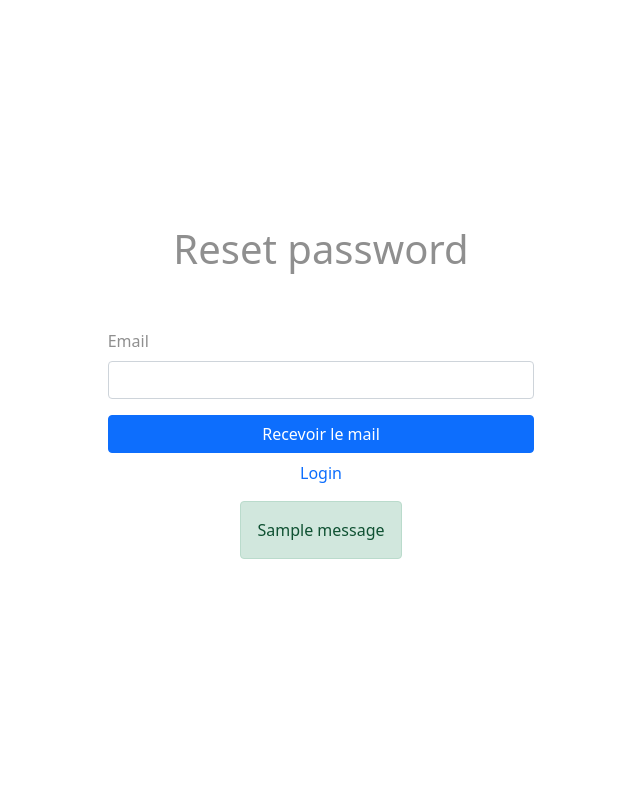
After one commit to GuillaumeSimonet17/matchaV2, a Python web app: template app/templates/reset_password.html in a window 1280 px wide. The commit adds this page. Shown: the whole page, without its empty margins (319-959 px from the left). Run offline with Jinja, Linux system fonts and the light colour scheme; the template is opened without the code that fills it: most values are stand-ins (such as "Sample title", 1, 10 or a date in 2020); one stand-in notice (Sample message) is shown; some libraries are stand-ins or nearby versions.

Commit message:
[ADD] Reset password by mail

```diff
--- a/app/templates/login.html
+++ b/app/templates/login.html
@@ -13,7 +13,6 @@
                    autocomplete="password" required>
         </div>
         <button type="submit" class="btn btn-primary w-100">Se connecter</button>
-
     </form>
 
     <!-- Section pour les messages flash -->
@@ -29,8 +28,9 @@
     {% endif %}
     {% endwith %}
 
-    <div class="mt-3 d-flex justify-content-center" role="alert">
-        <a href="/register">You don't have an account ?</a>
+    <div class="mt-3 d-flex justify-content-center flex-column" role="alert">
+        <a class="text-center" href="/register">You don't have an account ?</a>
+        <a class="text-center" href="/reset_password">Password forgotten</a>
     </div>
 
 </div>
--- /dev/null
+++ b/app/templates/reset_password.html
@@ -0,0 +1,30 @@
+{% extends "base.html" %}
+{% block index %}
+<div class="col-12 m-0 overflow-auto d-flex flex-column justify-content-center align-items-center">
+    <h1>Reset password</h1>
+
+    <form id="form-reset-password" method="POST" action="/reset_password" class="col-md-4 mt-5">
+        <div class="mb-3">
+            <label for="email" class="form-label">Email</label>
+            <input type="email" class="form-control" id="email" name="email" required>
+        </div>
+        <button type="submit" class="btn btn-primary w-100">Recevoir le mail</button>
+        <div class="mt-2 w-100 text-center">
+            <a href="/login">Login</a>
+        </div>
+
+    </form>
+    <!-- Section pour les messages flash -->
+    {% with messages = get_flashed_messages(with_categories=True) %}
+    {% if messages %}
+    <div class="alert-container mt-3">
+        {% for category, message in messages %}
+        <div class="alert alert-{{ category }}" role="alert">
+            {{ message }}
+        </div>
+        {% endfor %}
+    </div>
+    {% endif %}
+    {% endwith %}
+</div>
+{% endblock %}
```
Also changed, not shown: app/routes.py (+50 -1 lines).
